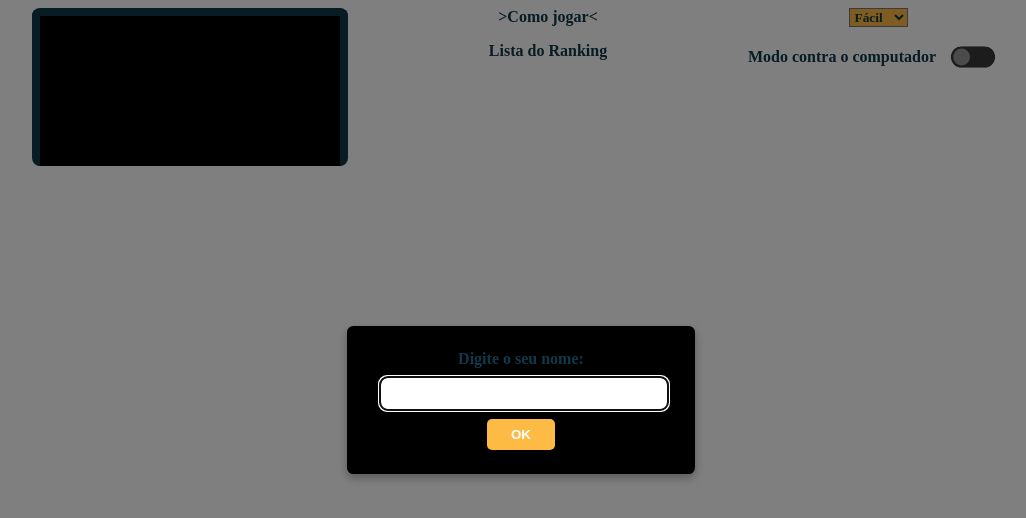
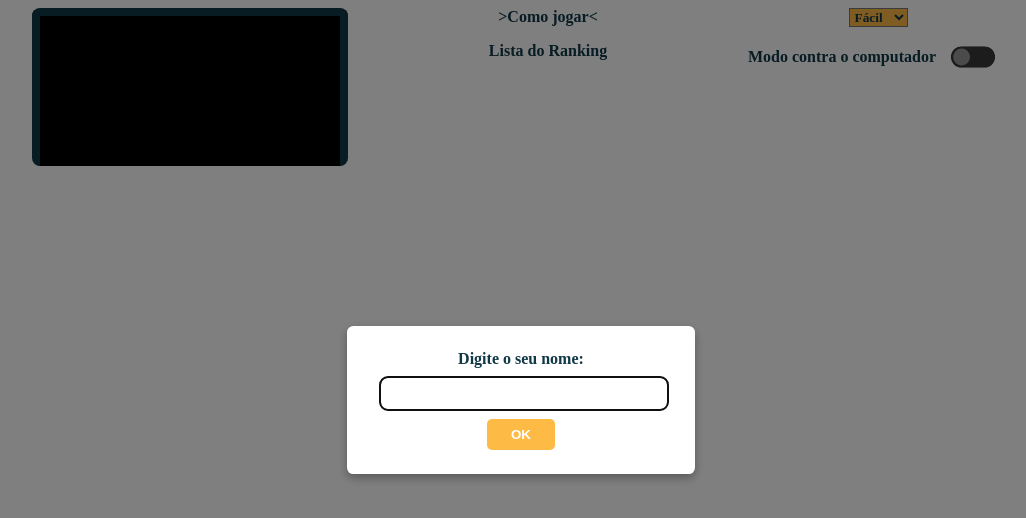
Before and after one commit to CaioSilvaCsv/06-JS, a plain HTML site: page index.html in a window 1280 px wide. Shown: the whole page, without its empty margins (119-1145 px from the left). Drawn offline with Linux system fonts and the light colour scheme; a web font is replaced by a local one.

Commit message:
Finalização dos ajustes

```diff
--- a/css/styles.css
+++ b/css/styles.css
@@ -6,6 +6,7 @@
     --background-color-page: rgb(255, 255, 255);
     --fundo-selecao: rgb(253, 186, 68 );
     --fundo-seleca-hover: rgb(190, 130, 24);
+    --transparente: rgba(0, 0, 0, 0.5)
 }
 
 
@@ -92,11 +93,11 @@ dialog{
   width: 300px;
   text-align: center;
   box-shadow: 0px 4px 10px rgba(0, 0, 0, 0.3);
-  background-color: var(--background-color);
+  background-color: var(--background-color-page);
 }
 
 dialog::backdrop {
-  background: rgba(0, 0, 0, 0.5);
+  background: var(--transparente);
 }
 
 input {
```
Also changed, not shown: images/image-2.png, images/image-3.png (added), images/image.png, 1 other file.
